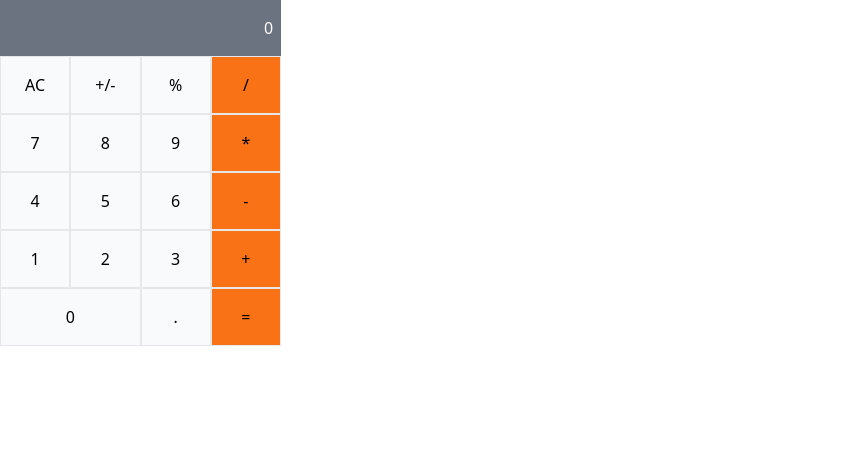
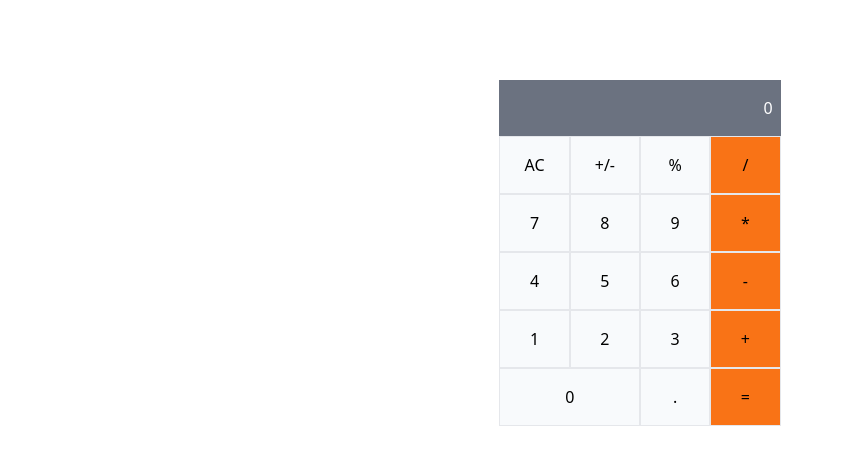
Before and after one commit to williamrolando88/math-magicians, a React (Create React App) app: page / in a window 1280 px wide. Shown: the top 464 px of the page, without its empty margins (0-844 px from the left). Built offline with nearby package versions, Linux system fonts and the light colour scheme.

Commit message:
Add displacement

```diff
--- a/src/components/Calculator.jsx
+++ b/src/components/Calculator.jsx
@@ -3,7 +3,7 @@ import React, { Component } from 'react';
 export default class Calculator extends Component {
   render() {
     return (
-      <div className='grid grid-cols-4 w-max'>
+      <div className='grid grid-cols-4 w-max mx-auto mt-20'>
         <p className='col-span-4 bg-gray-500 text-white py-4 text-right px-2'>
           0
         </p>
```
